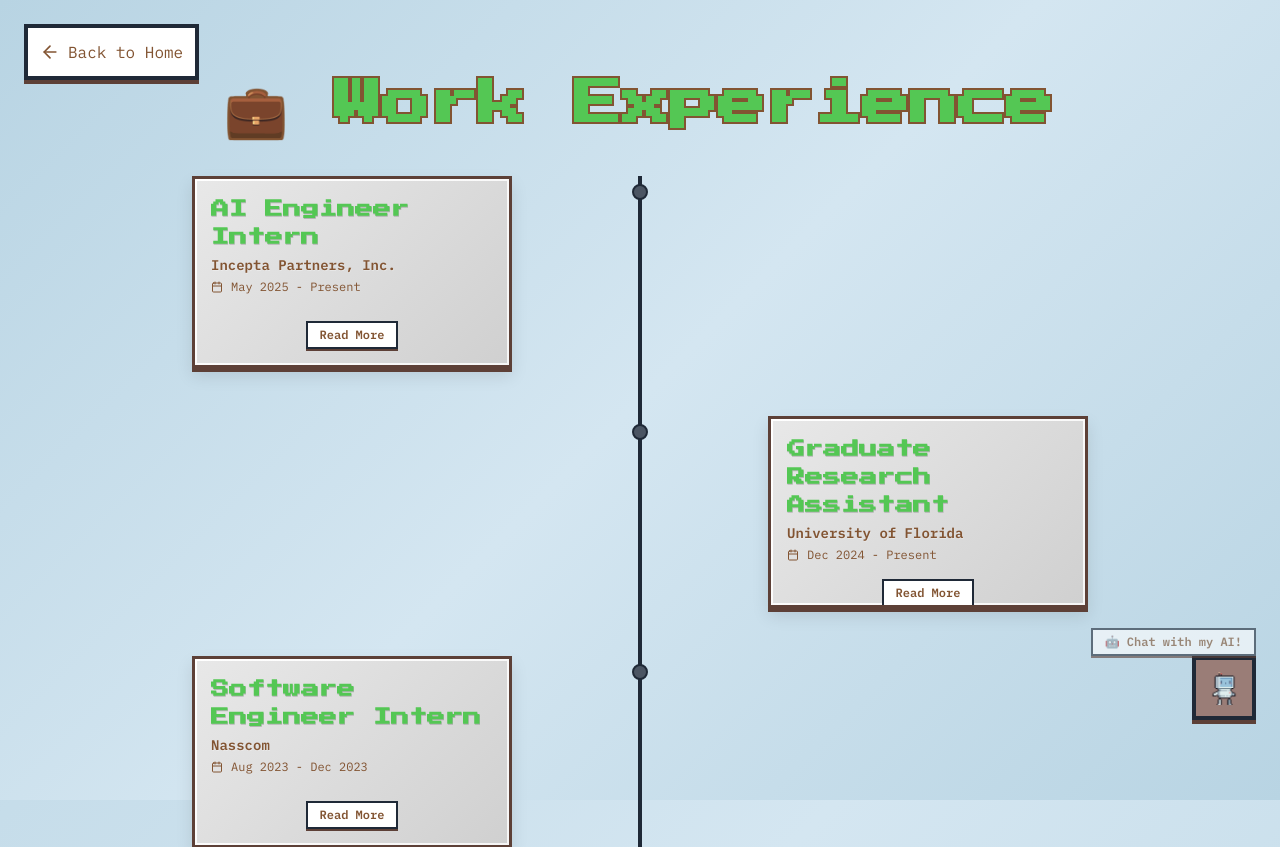
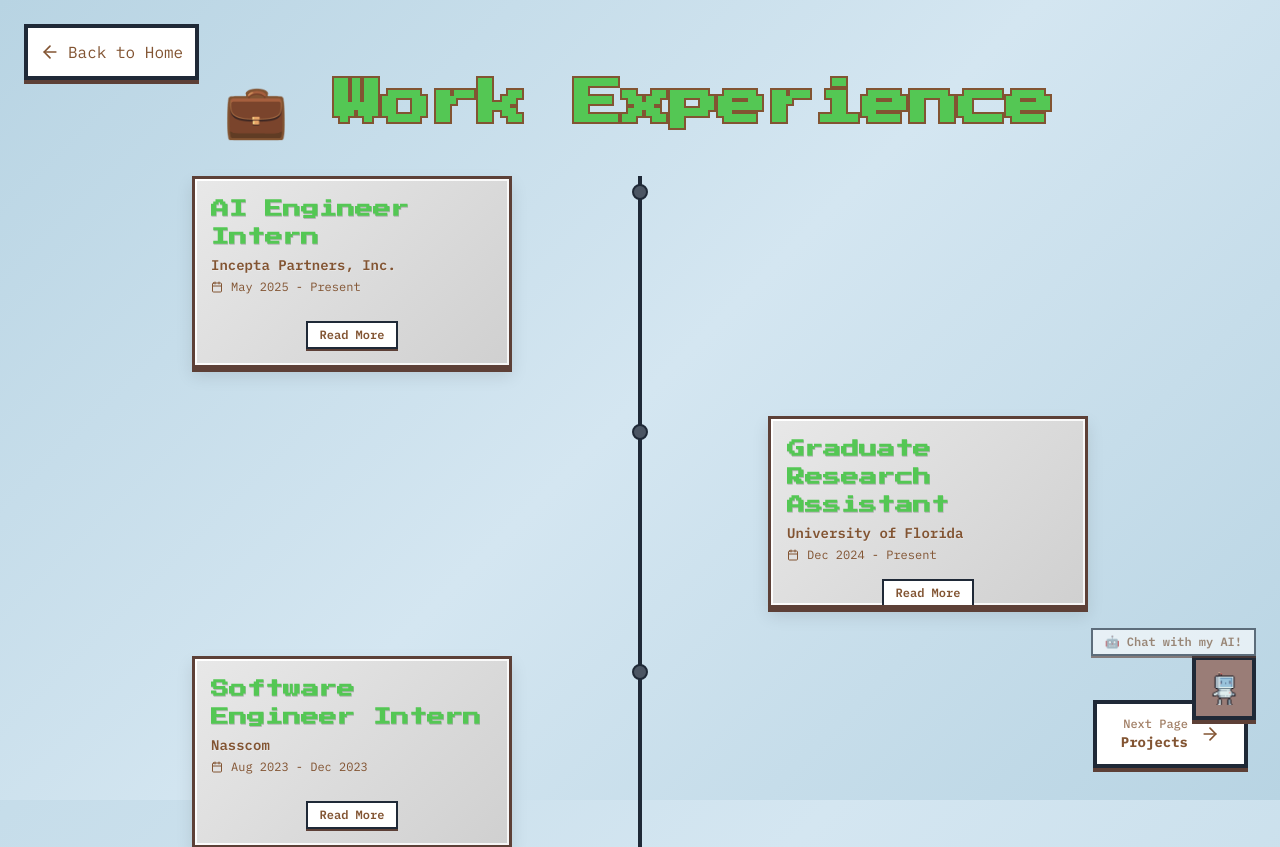
Before and after one commit to abheexx/abheeshta.github.io, a React (Vite) app: page /#/experience in a window 1280 px wide. Shown: the top 847 px of the page. Built offline with nearby package versions, Linux system fonts and the light colour scheme; the HTML template or start-up script is replaced by a standard one.

Commit message:
Add NextPageButton functionality and fix resume download

```diff
--- /dev/null
+++ b/src/components/ui/NextPageButton.tsx
@@ -0,0 +1,59 @@
+import React from 'react';
+import { Link, useLocation } from 'react-router-dom';
+import { motion } from 'framer-motion';
+import { ArrowRight } from 'lucide-react';
+
+interface NextPageButtonProps {
+  className?: string;
+}
+
+const NextPageButton: React.FC<NextPageButtonProps> = ({ className = "" }) => {
+  const location = useLocation();
+
+  // Define the page sequence
+  const pageSequence = [
+    { path: '/', name: 'Home', nextPath: '/about', nextName: 'About Me' },
+    { path: '/about', name: 'About Me', nextPath: '/experience', nextName: 'Experience' },
+    { path: '/experience', name: 'Experience', nextPath: '/projects', nextName: 'Projects' },
+    { path: '/projects', name: 'Projects', nextPath: '/skills', nextName: 'My Skills' },
+    { path: '/skills', name: 'My Skills', nextPath: '/achievements', nextName: 'Achievements' },
+    { path: '/achievements', name: 'Achievements', nextPath: '/', nextName: 'Home' }
+  ];
+
+  // Find current page and next page
+  const currentPage = pageSequence.find(page => page.path === location.pathname);
+  const nextPage = currentPage ? pageSequence.find(page => page.path === currentPage.nextPath) : null;
+
+  // Don't show on home page
+  if (location.pathname === '/') {
+    return null;
+  }
+
+  return (
+    <motion.div
+      className={`fixed bottom-8 right-8 z-40 ${className}`}
+      initial={{ opacity: 0, x: 20 }}
+      animate={{ opacity: 1, x: 0 }}
+      transition={{ duration: 0.5, delay: 0.5 }}
+      whileHover={{ scale: 1.05, y: -2 }}
+      whileTap={{ scale: 0.95, y: 0 }}
+    >
+      <Link
+        to={currentPage?.nextPath || '/'}
+        className="group flex items-center gap-3 px-6 py-3 bg-white border-4 border-gray-800 shadow-lg hover:shadow-xl transition-all duration-300"
+        style={{
+          boxShadow: '0 4px 0 #5D4037',
+          color: '#825432'
+        }}
+      >
+        <div className="text-right">
+          <div className="text-xs font-medium opacity-75">Next Page</div>
+          <div className="text-sm font-bold">{currentPage?.nextName}</div>
+        </div>
+        <ArrowRight className="w-5 h-5 group-hover:translate-x-1 transition-transform" />
+      </Link>
+    </motion.div>
+  );
+};
+
+export default NextPageButton;
--- a/src/pages/About.tsx
+++ b/src/pages/About.tsx
@@ -2,6 +2,7 @@ import React from 'react';
 import { motion } from 'framer-motion';
 import { ArrowLeft } from 'lucide-react';
 import { useNavigate } from 'react-router-dom';
+import NextPageButton from '../components/ui/NextPageButton';
 
 const About: React.FC = () => {
   const navigate = useNavigate();
@@ -107,19 +108,19 @@ const About: React.FC = () => {
                   🧠 MS Student at University of Florida!
                 </h2>
                 <p className="mb-3 text-sm" style={{color: '#825432'}}>
-                I’m passionate about solving complex, real-world problems through intelligent,
+                I'm passionate about solving complex, real-world problems through intelligent,
                 human-centered technology. With hands-on experience across software engineering,
                 AI/ML, and product thinking, I thrive at the intersection of code, creativity, and impact.
                 </p>
                 <p className="mb-3 text-sm" style={{color: '#825432'}}>
                 I specialize in machine learning, deep learning, and data-driven systems.
-                I’ve built scalable AI products and backend systems that not only function well,
+                I've built scalable AI products and backend systems that not only function well,
                 but are thoughtfully designed to address real user needs.
                 </p>
                 <p className="text-sm" style={{color: '#825432'}}>
-                Whether I’m writing production-grade code, shaping product strategy,
-                or optimizing model performance—I’m driven by one goal: to build systems that matter.
-                Outside of work, you’ll find me exploring emerging technologies, contributing to open-source projects,
+                Whether I'm writing production-grade code, shaping product strategy,
+                or optimizing model performance - I'm driven by one goal: to build systems that matter.
+                Outside of work, you'll find me exploring emerging technologies, contributing to open-source projects,
                 or sharing ideas with the tech community.
 
 
@@ -149,6 +150,9 @@ const About: React.FC = () => {
           </div>
         </motion.div>
       </div>
+
+      {/* Next Page Button */}
+      <NextPageButton />
     </div>
   );
 };
--- a/src/pages/Achievements.tsx
+++ b/src/pages/Achievements.tsx
@@ -2,6 +2,7 @@ import React from 'react';
 import { motion } from 'framer-motion';
 import { ArrowLeft, Trophy, Award, Star, Target } from 'lucide-react';
 import { useNavigate } from 'react-router-dom';
+import NextPageButton from '../components/ui/NextPageButton';
 
 const Achievements: React.FC = () => {
   const navigate = useNavigate();
@@ -213,6 +214,9 @@ const Achievements: React.FC = () => {
           </motion.div>
         </motion.div>
       </div>
+
+      {/* Next Page Button */}
+      <NextPageButton />
     </div>
   );
 };
--- a/src/pages/Experience.tsx
+++ b/src/pages/Experience.tsx
@@ -2,6 +2,7 @@ import React, { useState } from 'react';
 import { motion } from 'framer-motion';
 import { ArrowLeft, MapPin, Calendar } from 'lucide-react';
 import { useNavigate } from 'react-router-dom';
+import NextPageButton from '../components/ui/NextPageButton';
 
 const Experience: React.FC = () => {
   const navigate = useNavigate();
@@ -286,6 +287,9 @@ const Experience: React.FC = () => {
           </motion.div>
         </motion.div>
       </div>
+
+      {/* Next Page Button */}
+      <NextPageButton />
     </div>
   );
 };
--- a/src/pages/Projects.tsx
+++ b/src/pages/Projects.tsx
@@ -2,6 +2,7 @@ import React, { useState } from 'react';
 import { motion, AnimatePresence } from 'framer-motion';
 import { ArrowLeft, ExternalLink, Github, X, Terminal, FileText } from 'lucide-react';
 import { useNavigate } from 'react-router-dom';
+import NextPageButton from '../components/ui/NextPageButton';
 
 const Projects: React.FC = () => {
   const navigate = useNavigate();
@@ -718,6 +719,9 @@ const Projects: React.FC = () => {
 
         </motion.div>
       </div>
+
+      {/* Next Page Button */}
+      <NextPageButton />
     </div>
   );
 };
--- a/src/pages/Skills.tsx
+++ b/src/pages/Skills.tsx
@@ -2,6 +2,7 @@ import React from 'react';
 import { motion } from 'framer-motion';
 import { ArrowLeft } from 'lucide-react';
 import { useNavigate } from 'react-router-dom';
+import NextPageButton from '../components/ui/NextPageButton';
 
 const Skills: React.FC = () => {
   const navigate = useNavigate();
@@ -214,6 +215,9 @@ const Skills: React.FC = () => {
           </motion.div>
         </motion.div>
       </div>
+
+      {/* Next Page Button */}
+      <NextPageButton />
     </div>
   );
 };
```
Also changed, not shown: src/components/sections/Projects.tsx (+12 -12 lines).
